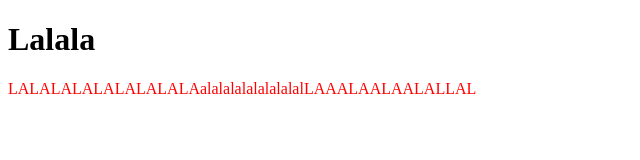
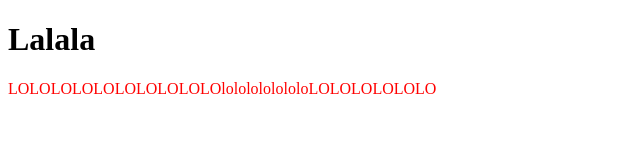
Before and after one commit to circeperlein/astonTest, a plain HTML site: page index.html in a window 1280 px wide. Shown: the full height of the page, 0-640 px from the left. Drawn offline with Linux system fonts and the light colour scheme.

Commit message:
belle journée au travail

```diff
--- a/index.html
+++ b/index.html
@@ -4,11 +4,11 @@
     <meta charset="UTF-8">
     <meta name="viewport" content="width=device-width, initial-scale=1.0">
     <meta http-equiv="X-UA-Compatible" content="ie=edge">
-    <title>Git</title>
+    <title>Git2</title>
 </head>
 <body>
     <h1>Lalala</h1>
-    <p style="color: red">LALALALALALALALALAalalalalalalalalalLAAALAALAALALLAL</p>
+    <p style="color: red">LOLOLOLOLOLOLOLOLOLOlololololololoLOLOLOLOLOLO</p>
 
 </body>
 </html>
```
